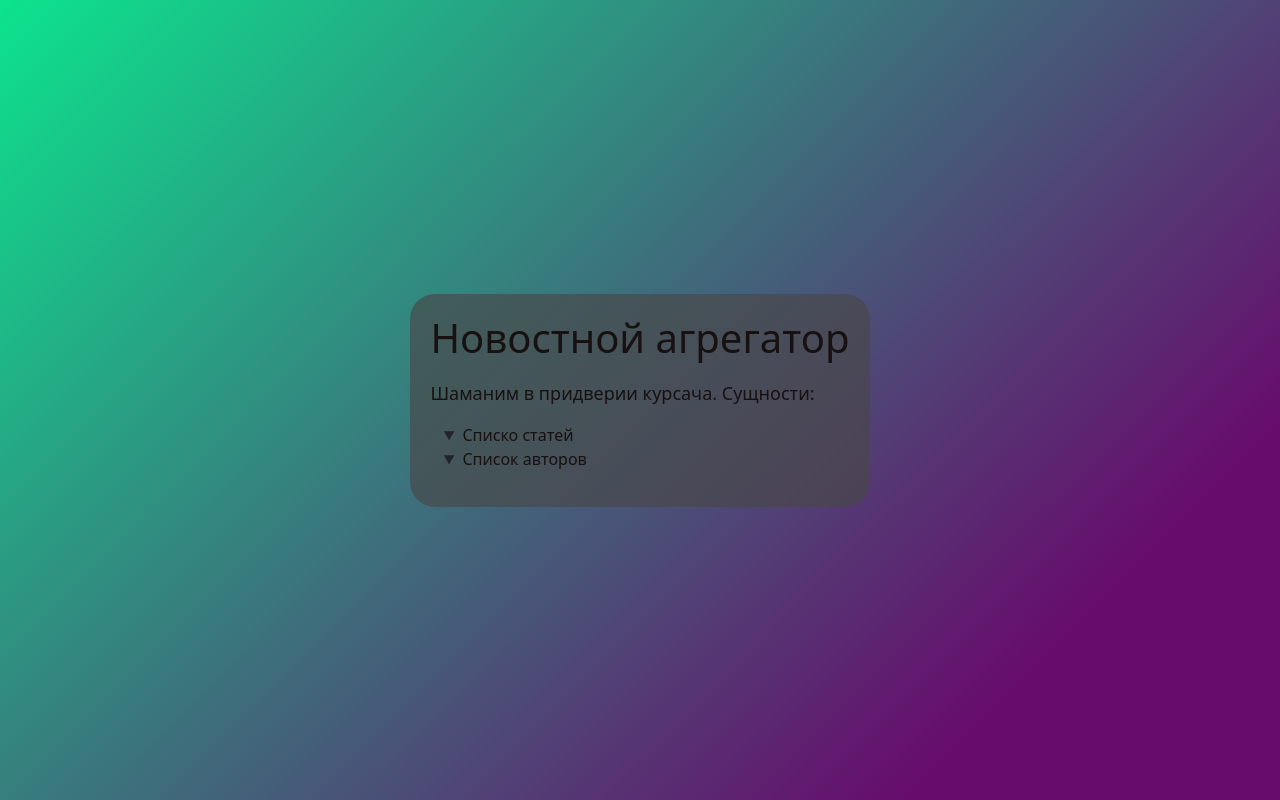
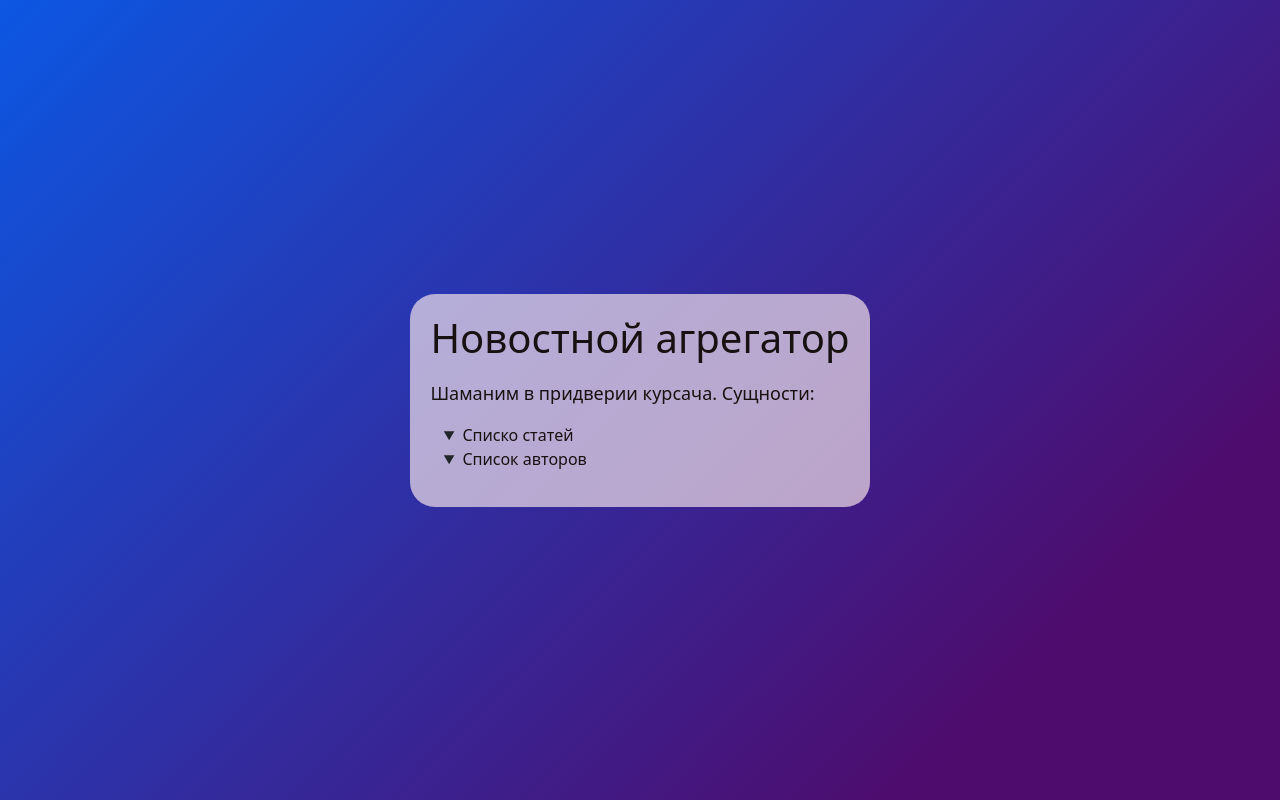
Before and after one commit to tokuseiHagane/back-practice, a PHP site: page / in a window 1280 px wide. Run offline with PHP 8.4, Linux system fonts and the light colour scheme.

Commit message:
правки

```diff
--- a/pr5-docker/nginx/content/style.css
+++ b/pr5-docker/nginx/content/style.css
@@ -1,7 +1,7 @@
 html{
     width: 100%;
     height: 100%;
-    background: linear-gradient(315deg, rgb(103, 12, 109) 18%, rgb(12, 227, 141) 100%, rgb(253, 2, 2) 47%) no-repeat;
+    background: linear-gradient(315deg, rgb(78, 12, 109) 18%, rgb(12, 87, 227) 100%, rgb(2, 40, 253) 47%) no-repeat;
 }
 body{
     display: flex;
@@ -33,7 +33,7 @@ ul{
     align-items: center;
     gap: 10px;
     padding: 20px;
-    background: rgba(73, 72, 72, 0.651);
+    background: rgba(255, 238, 238, 0.651);
     border-radius: 25px;
 }
 .exile{display: flex; gap: 10px;}
```
Also changed, not shown: 1 other file.
